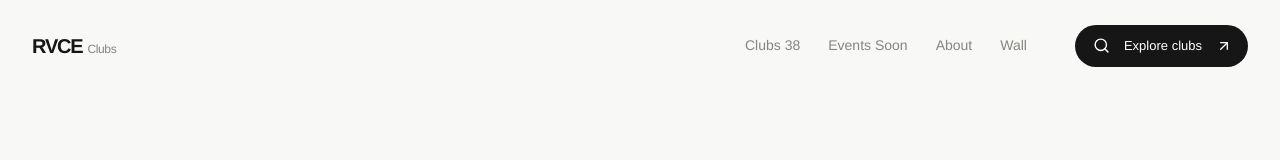
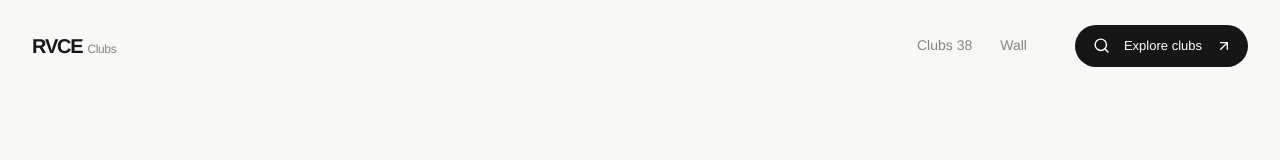
Before and after one commit to abhi8667/club-info-dashboard, a Next.js app: page / in a window 1280 px wide. Shown: the top 160 px of the page. Built offline with nearby package versions, Linux system fonts and the light colour scheme.

Commit message:
Remove About and Events Soon links from main navigation bar

```diff
--- a/components/club-showcase.tsx
+++ b/components/club-showcase.tsx
@@ -444,8 +444,6 @@ export function ClubShowcase() {
         <a className="wordmark" href="#top" aria-label="The clubs of RVCE home"><span>RVCE</span><i>Clubs</i></a>
         <nav className="main-nav" aria-label="Main navigation">
           <a href="#clubs">Clubs <span>{clubs.length}</span></a>
-          <a href="#about">Events <span>Soon</span></a>
-          <a href="#about">About</a>
           <a href="#clubs">Wall</a>
         </nav>
         <button className="header-action" onClick={() => openClubs('All')} type="button" aria-label="Open club wall"><Search size={17} /><span>Explore clubs</span><ArrowUpRight size={16} /></button>
```
